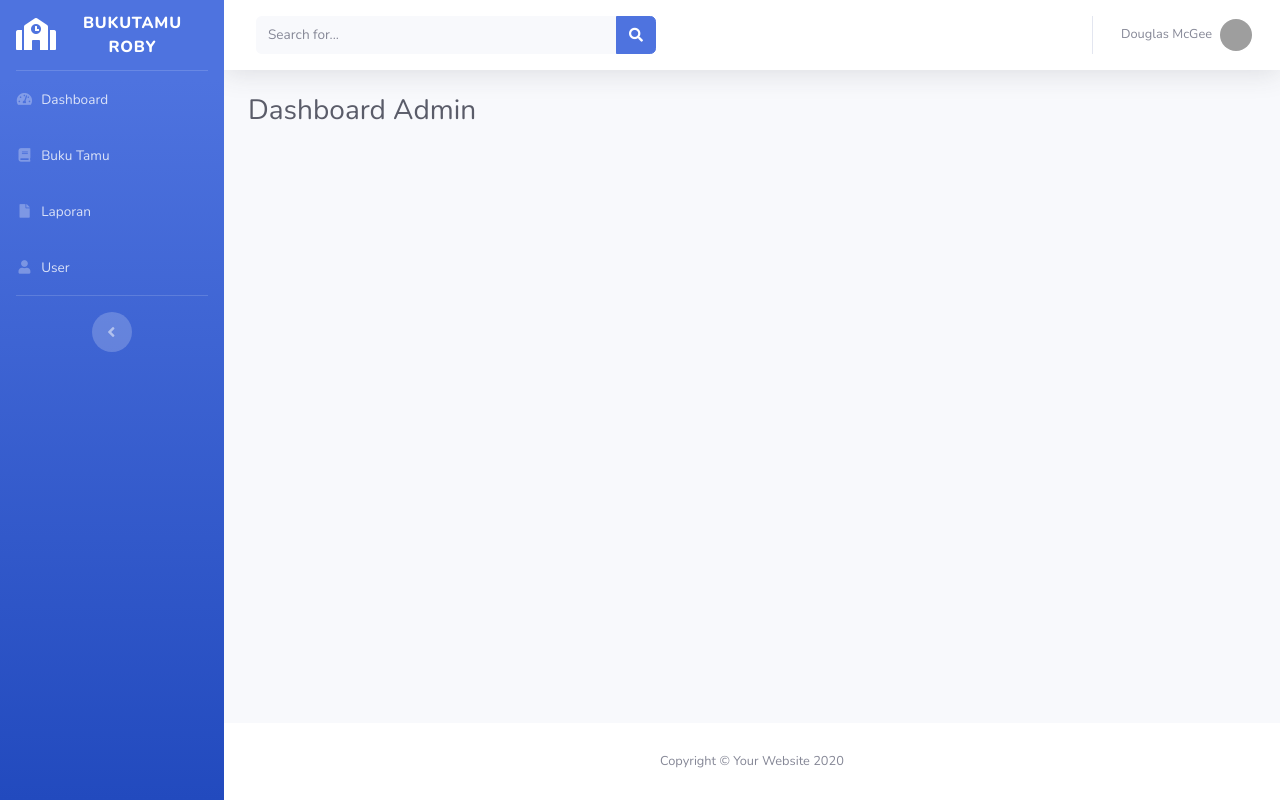
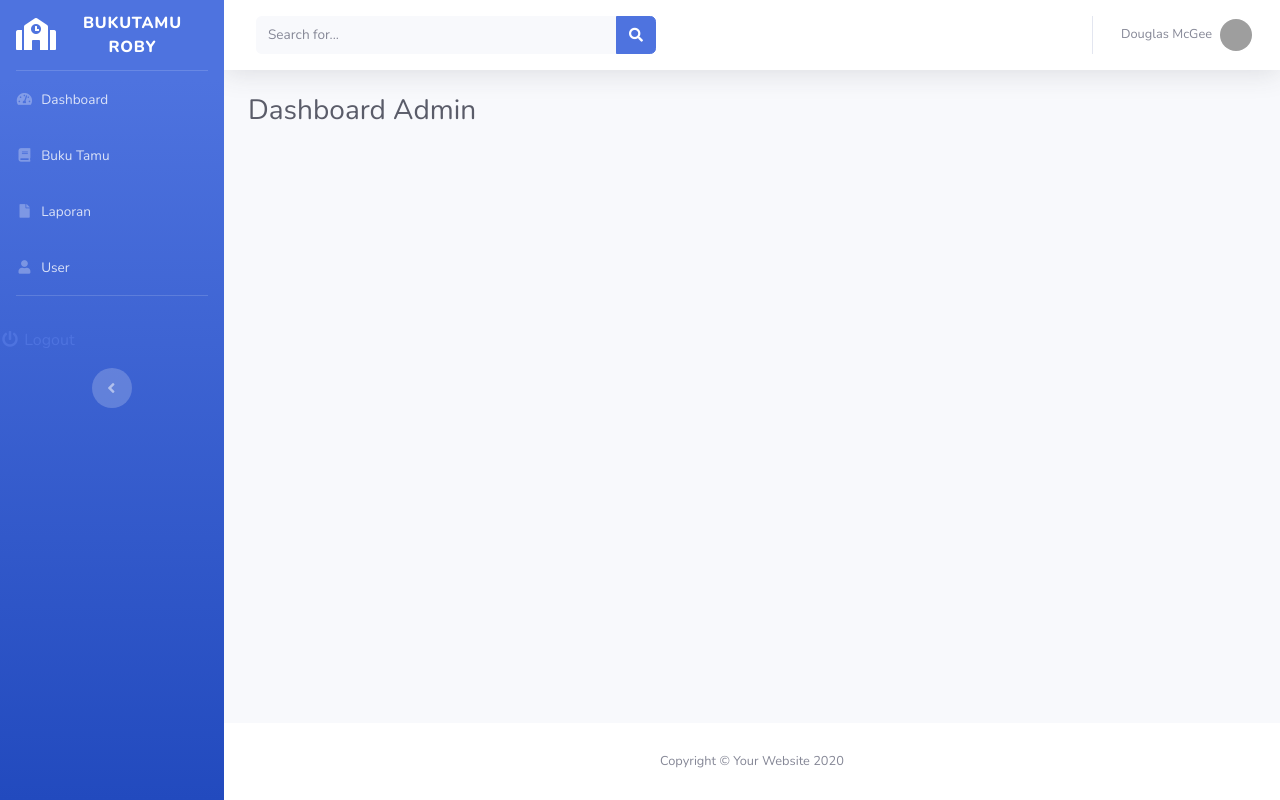
Before and after one commit to robyansyah94/buku_tamu, a PHP site: page / in a window 1280 px wide. Run offline with PHP 8.4, Linux system fonts and the light colour scheme; the visitor is signed in with stand-in values (Sample User, id 1); grey boxes are pictures that could not be loaded.

Commit message:
menambahkan fitur login session dan logout

```diff
--- a/templates/footer.php
+++ b/templates/footer.php
@@ -36,7 +36,7 @@
             <div class="modal-body">Select "Logout" below if you are ready to end your current session.</div>
             <div class="modal-footer">
                 <button class="btn btn-secondary" type="button" data-dismiss="modal">Cancel</button>
-                <a class="btn btn-primary" href="login.html">Logout</a>
+                <a class="btn btn-primary" href="logout.php">Logout</a>
             </div>
         </div>
     </div>
--- a/templates/header.php
+++ b/templates/header.php
@@ -1,3 +1,12 @@
+<?php
+//memulai session
+session_start();
+//cek apabila tidak ada user yang login maka akan di redirect ke halaman login
+if(!isset($_SESSION['login'])) {
+    header(('location:login.php'));
+}
+?>
+
 <!DOCTYPE html>
 <html lang="en">
 
@@ -74,6 +83,17 @@
             <!-- Divider -->
             <hr class="sidebar-divider d-none d-md-block">
 
+            <?php
+            //cek apabila ada user login maka tampilan logout
+            if(isset($_SESSION['login'])) :
+            ?>
+            <li class="nav-link">
+                <a class="nav-link" href="logout.php">
+                <i class="fas fa-fw fa-power-off"></i>
+                <span>Logout</span></a>
+            </li>
+            <?php endif; ?>
+
             <!-- Sidebar Toggler (Sidebar) -->
             <div class="text-center d-none d-md-inline">
                 <button class="rounded-circle border-0" id="sidebarToggle"></button>
```
Also changed, not shown: login.php (+5 -4 lines), logout.php (added, +13 -0 lines).
